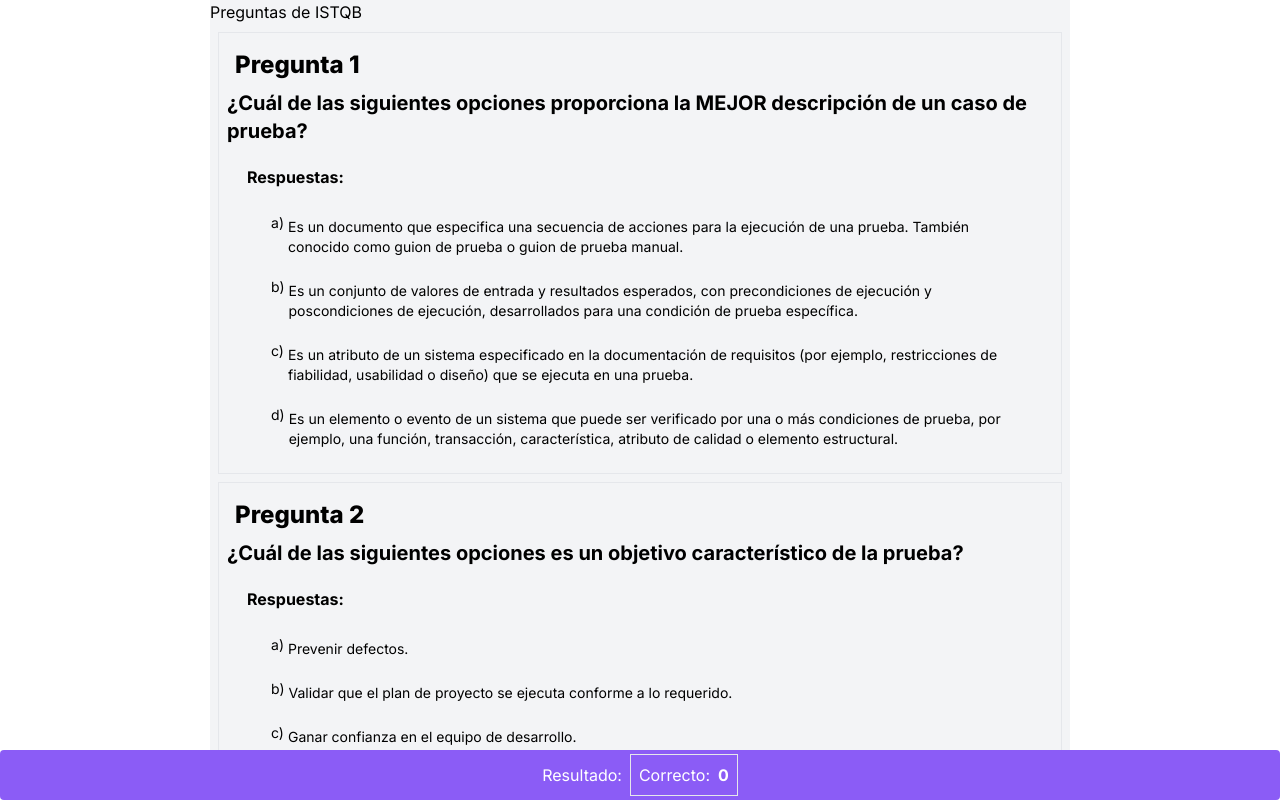
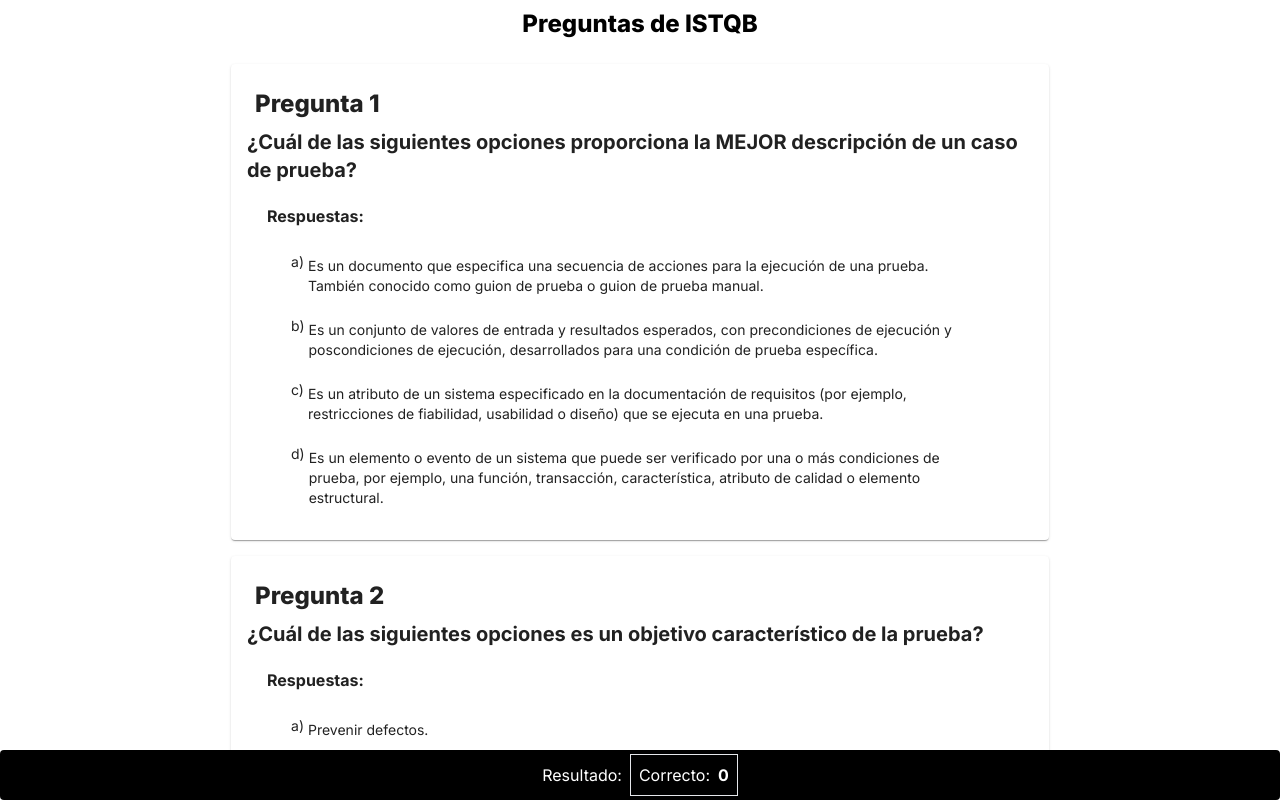
Before and after one commit to royperalta/envivo.top, a Next.js app: page /istqb/exam in a window 1280 px wide. Shown: the top 800 px of the page. Built offline with nearby package versions, Linux system fonts and the light colour scheme; a web font is replaced by a local one.

Commit message:
mejoras de diseño

```diff
--- a/src/app/istqb/exam/Pregunta.jsx
+++ b/src/app/istqb/exam/Pregunta.jsx
@@ -52,7 +52,7 @@
             <div className='h-[100px]'>
 
             </div>
-            <div className='fixed bottom-0 left-0 right-0 bg-violet-500 text-white p-1 rounded flex items-center justify-center gap-2'>
+            <div className='fixed bottom-0 left-0 right-0 bg-black text-white p-1 rounded flex items-center justify-center gap-2'>
                 <div>Resultado: </div>
                 <div className='border p-2 flex items-center flex-items gap-2'>
                     <div>Correcto: </div>
--- a/src/app/istqb/exam/Question.jsx
+++ b/src/app/istqb/exam/Question.jsx
@@ -1,6 +1,7 @@
 'use client'
-
+import './style.css'
 import { useState } from "react";
+import Card from '@mui/material/Card';
 
 const Question = ({ questionData, handleAnswer, handelResultado }) => {
     const [answered, setAnswered] = useState(false);
@@ -26,20 +27,20 @@
     }
 
     return (
-        <div className='p-2 m-2 border '>
+        <Card className='p-4 m-4'>
+
             <div className='flex flex-col'>
                 <h3 className='text-2xl font-extrabold p-2'>{`Pregunta ${questionData.id}`}</h3>
                 <p className='text-xl font-bold'>{questionData.enunciado}</p>
             </div>
             <div dangerouslySetInnerHTML={{ __html: questionData.contenido_adicional_html }}>
             </div>
-            <div>{(questionData.contenido_adicional_html)}</div>
             <div>
                 <div className='font-bold p-5'>Respuestas: </div>
                 <div className='px-10'>
                     {questionData.opciones.map((opcion, index) => (
                         <div key={index}
-                            className={`flex hover:bg-sky-700 hover:text-white rounded p-1 cursor-pointer ${answerClassName(opcion.letra)} text-sm mb-2 transition-colors duration-300`}
+                            className={`flex   rounded p-1 cursor-pointer ${answerClassName(opcion.letra)} text-sm mb-2 transition-colors duration-300`}
                             onClick={() => handleChangeAnswer(opcion.letra)}
                         >
                             <h3>{opcion.letra})  </h3>
@@ -48,7 +49,8 @@
                     ))}
                 </div>
             </div>
-        </div>
+
+        </Card>
     )
 }
 
--- a/src/app/istqb/exam/page.jsx
+++ b/src/app/istqb/exam/page.jsx
@@ -13,8 +13,8 @@
 
 
   return (
-    <div className='w-[860px] h-screen mx-auto bg-gray-100'>
-      <h1>Preguntas de ISTQB</h1>
+    <div className='w-screen h-screen mx-auto lg:w-[850px]'>
+      <h1 className='text-center p-2 font-extrabold text-2xl'>Preguntas de ISTQB</h1>
       <Pregunta datos={datos} />
     </div>
   )
--- /dev/null
+++ b/src/app/istqb/exam/style.css
@@ -0,0 +1,5 @@
+table,th,td {
+    border: 1px solid black;
+    padding: 5px;
+    margin: 3px;
+}
```
